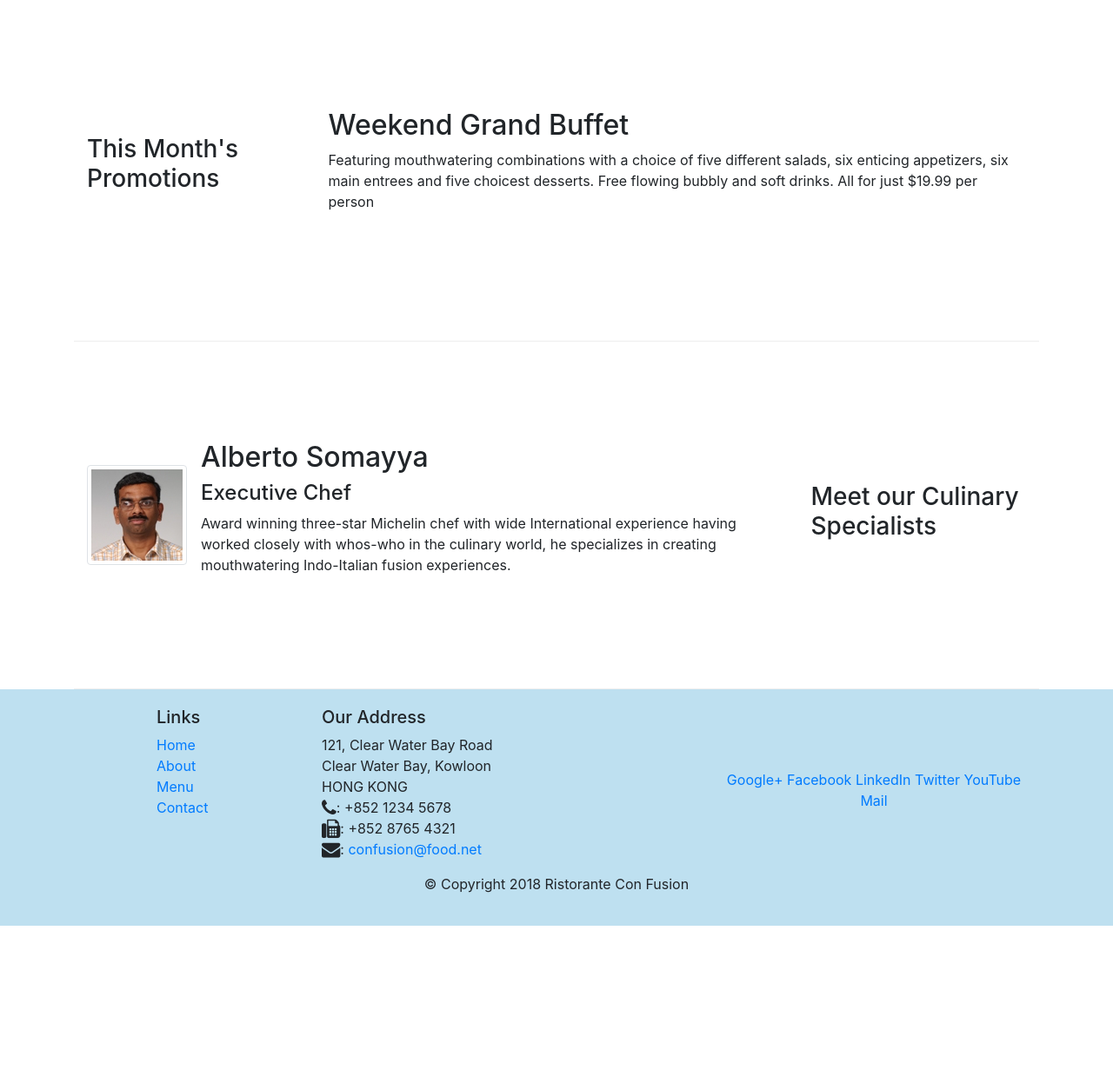
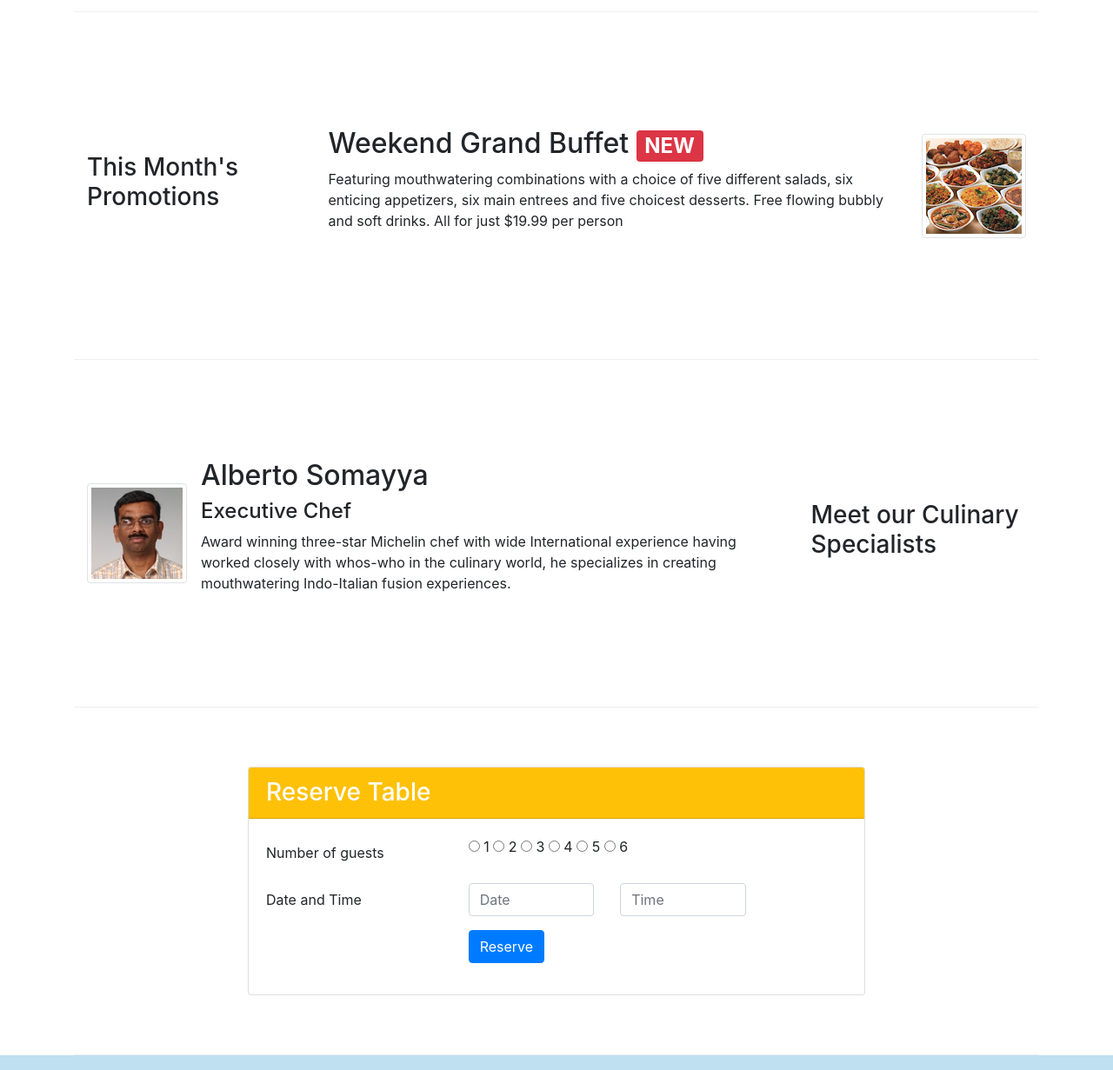
Before and after one commit to lucasoppc/Bootstrap4, a website: page index.html in a window 1280 px wide. Shown: the part 720-1951 px from the top of the page at 87% size. Before the commit the page ends 1785 px from the top, so only its background shows below. Drawn offline with nearby package versions, Linux system fonts and the light colour scheme.

```diff
--- a/index.html
+++ b/index.html
@@ -32,12 +32,17 @@
     <header class="jumbotron">
         <div class="container">
             <div class="row row-header">
-                <div class="col-9 col-sm6">
+                <div class="col-12 col-sm-6">
                     <h1>Ristorante con Fusion</h1>
                     <p>We take inspiration from the World's best cuisines, and create a unique fusion experience. Our lipsmacking creations will tickle your culinary senses!</p>
                 </div>
-                <div class="col-3 col-sm align-self-center">
-                    <img  src="./img/logo.png" class="img-fluid">
+                <div class="col-12 col-sm-6 align-self-center row">
+                    <div class="col-6">
+                        <img  src="./img/logo.png" class="img-fluid ">
+                    </div>
+                    <div class="col-12 col-sm-6 align-self-center">
+                        <a class="btn btn-sm bg-warning btn-block" href="./index.html#ReserveForm">Reserve Table</a>
+                    </div>
                 </div>
             </div>
         </div>
@@ -65,8 +70,13 @@
                 <h3>This Month's Promotions</h3>
             </div>
             <div class="col col-sm  col-md">
-                <h2>Weekend Grand Buffet</h2>
-                <p class="d-none d-sm-block">Featuring mouthwatering combinations with a choice of five different salads, six enticing appetizers, six main entrees and five choicest desserts. Free flowing bubbly and soft drinks. All for just $19.99 per person </p>
+                <div class="media">
+                    <div class="media-body">
+                        <h2>Weekend Grand Buffet <span class="badge badge-danger">NEW</span></h2>
+                        <p class="d-none d-sm-block">Featuring mouthwatering combinations with a choice of five different salads, six enticing appetizers, six main entrees and five choicest desserts. Free flowing bubbly and soft drinks. All for just $19.99 per person </p>
+                    </div>
+                    <img src="./img/buffet.png" class="img-thumbnail ml-3 align-self-center d-flex">
+                </div>
             </div>
         </div>
 
@@ -84,6 +94,51 @@
                     </div>
                 </div>
             </div>
+        </div>
+
+        <div class="row row-content align-items-center">
+            <div class="col-8 m-auto">
+                <div class="card" id="ReserveForm">
+                    <h3 class="card-header bg-warning text-white">Reserve Table</h3>
+                    <div class="card-body">
+                        <form>
+                            <div class="form-group row">
+                                <label class="col-form-label col-12 col-md-4">Number of guests</label>
+                                <div class="col-12 col-md-8 col-lg-6">
+                                    <input type="radio" value="1" id="1">
+                                    <label for="1">1</label>
+                                    <input type="radio" value="2">
+                                    <label for="2">2</label>
+                                    <input type="radio" value="3">
+                                    <label for="3">3</label>
+                                    <input type="radio" value="4">
+                                    <label for="4">4</label>
+                                    <input type="radio" value="5">
+                                    <label for="5">5</label>
+                                    <input type="radio" value="6">
+                                    <label for="6">6</label>
+                                </div>
+                            </div>
+                            <div class="form-group row">
+                                <label for="Date" class="col-12 col-md-4 col-form-label">Date and Time</label>
+                                <div class="col-12 col-md-4 col-lg-3">
+                                    <input type="text" class="form-control" id="Date" name="Date" placeholder="Date">
+                                </div>
+                                <div class="col-12 col-md-4 col-lg-3">
+                                    <input type="text" class="form-control" id="Time" name="time" placeholder="Time">
+                                </div>
+                            </div>
+                            <div class="form-group row">
+                                <div class="offset-md-4 col-12 ">
+                                    <button type="submit" class="btn btn-primary">Reserve</button>
+                                </div>
+                            </div>
+                        </form>
+                    </div>
+                </div>
+
+            </div>
+
         </div>
     </div>
 
```
Also changed, not shown: aboutus.html (+38 -4 lines).
